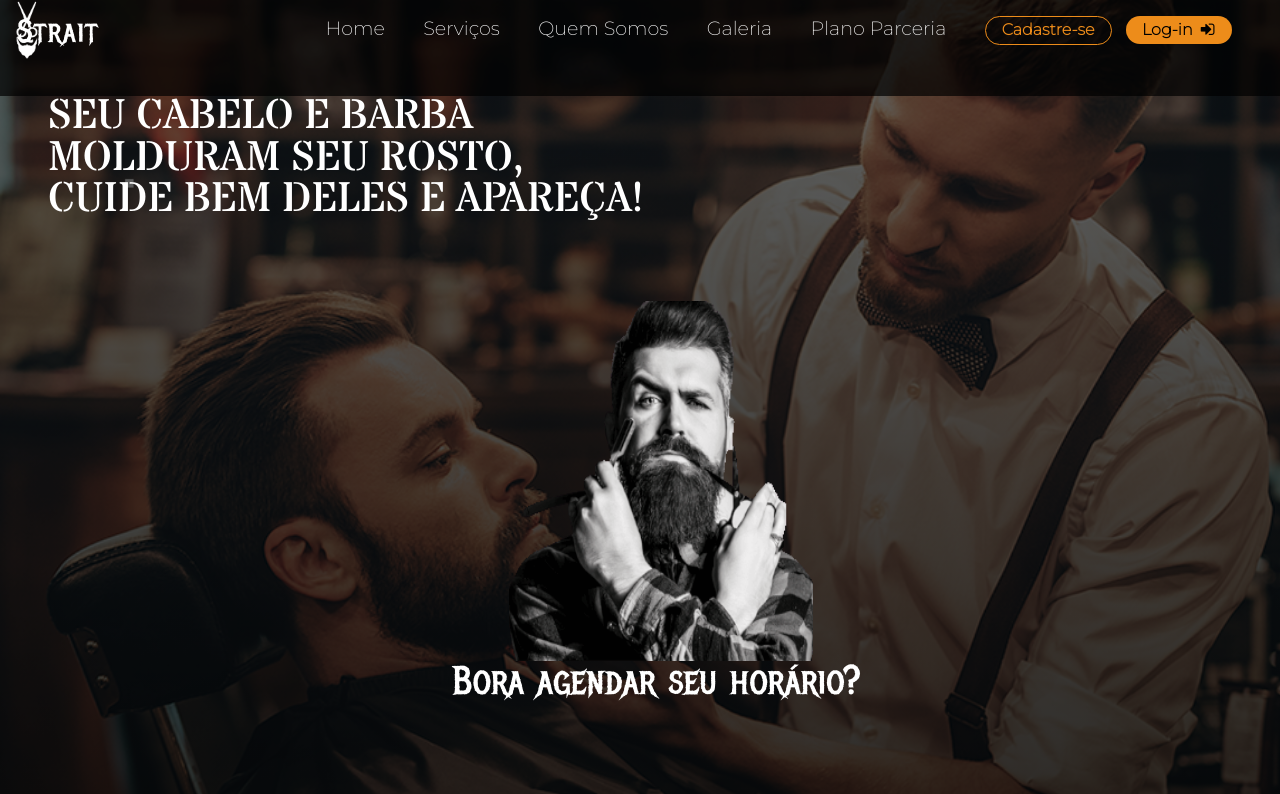
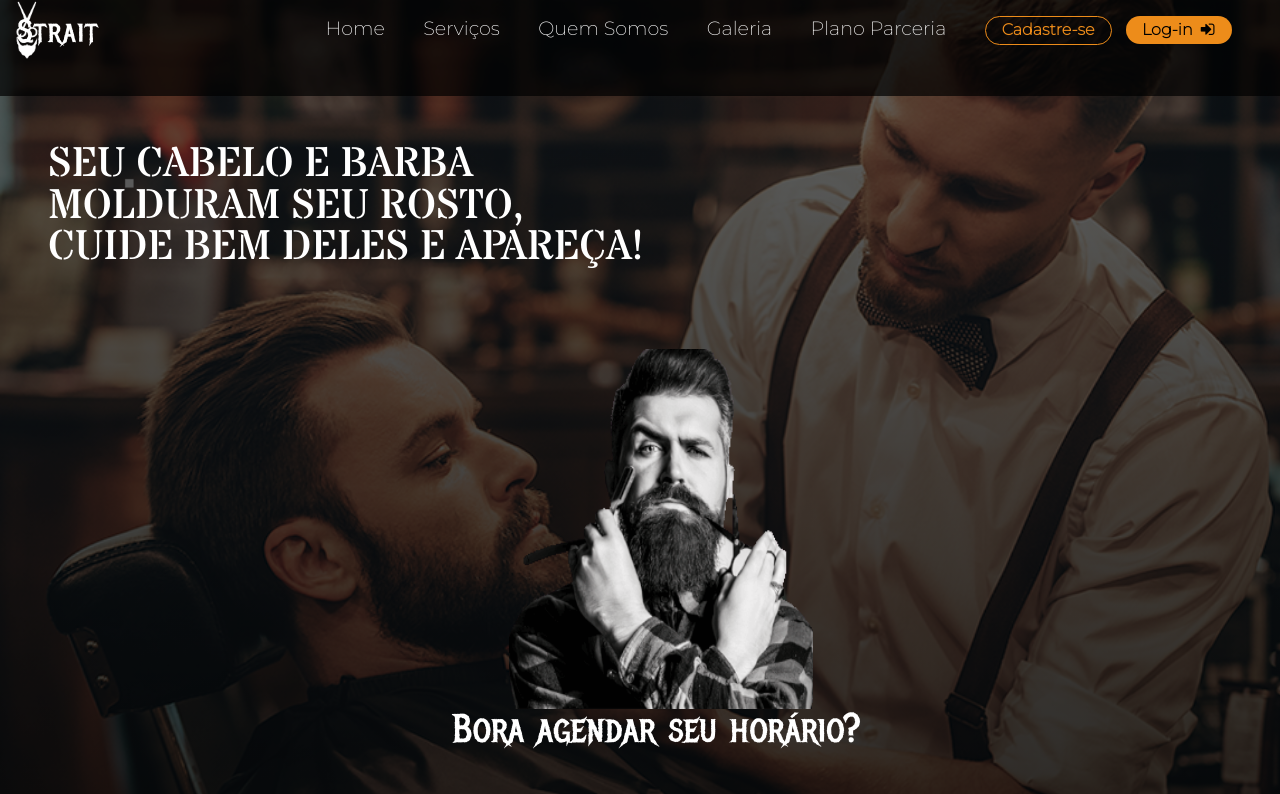
Before and after one commit to Felipediaslc/Barbearia-Strait-Front, a React (Create React App) app: page / in a window 1280 px wide. Shown: the top 794 px of the page. Built offline with nearby package versions, Linux system fonts and the light colour scheme; a web font is replaced by a local one.

Commit message:
refinamento v.31

```diff
--- a/src/Pages/Homee/Homee.css
+++ b/src/Pages/Homee/Homee.css
@@ -14,7 +14,7 @@
     display: flex;
     justify-content: left;
     align-items: flex-start;
-    padding: 6rem 0 0  2rem;
+    padding: 9rem 0 0  2rem;
     width: 50vw;
     margin-left: 1rem ;
    z-index: 1;
```
